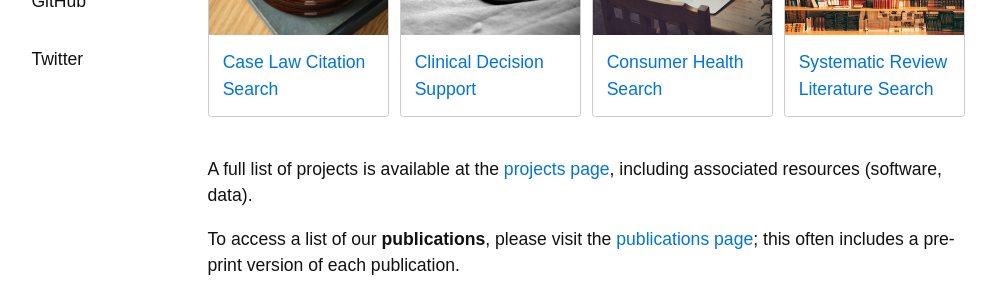
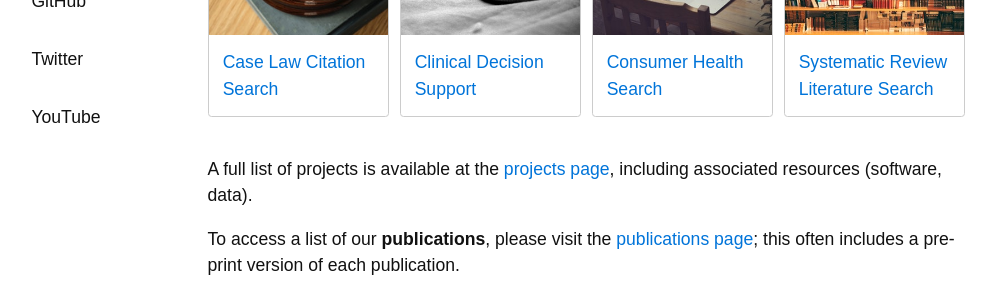
Before and after one commit to ielab/ielab.github.io, a Jekyll site: the page built from index.md, in a window 1280 px wide and 900 px high, scrolled down 305 px. Shown: the part 153-453 px from the top of the window, without its empty margins (155-1151 px from the left). Built offline with Jekyll 4.4.1, drawn with Linux system fonts in a browser that asks for light colours; our own code applies the rules of GitHub Pages for plain Markdown files; comment, search, counter and statistics services are not loaded.

Commit message:
Add YouTube link.

```diff
--- a/_layouts/default.html
+++ b/_layouts/default.html
@@ -1,5 +1,5 @@
 <!DOCTYPE html>
-<html lang="{{ site.lang | default: "en-US" }}">
+<html lang="{{ site.lang | default: " en-US" }}">
 <head>
     <meta charset="UTF-8">
     <meta http-equiv="X-UA-Compatible" content="IE=edge">
@@ -74,6 +74,7 @@
                 <div><a class="pseudo button" href="/tutorials">Tutorials</a></div>
                 <div><a class="pseudo button" href="https://github.com/ielab">GitHub</a></div>
                 <div><a class="pseudo button" href="https://twitter.com/ielabgroup">Twitter</a></div>
+                <div><a class="pseudo button" href="https://www.youtube.com/channel/UC7mjnKA-liXtRJQegFmW4bA/">YouTube</a></div>
             </div>
         </aside>
         <article class="full four-fifth-1000">
@@ -85,7 +86,11 @@
 <script async src="https://www.googletagmanager.com/gtag/js?id=UA-138354313-1"></script>
 <script>
     window.dataLayer = window.dataLayer || [];
-    function gtag(){dataLayer.push(arguments);}
+
+    function gtag() {
+        dataLayer.push(arguments);
+    }
+
     gtag('js', new Date());
 
     gtag('config', 'UA-138354313-1');
```
